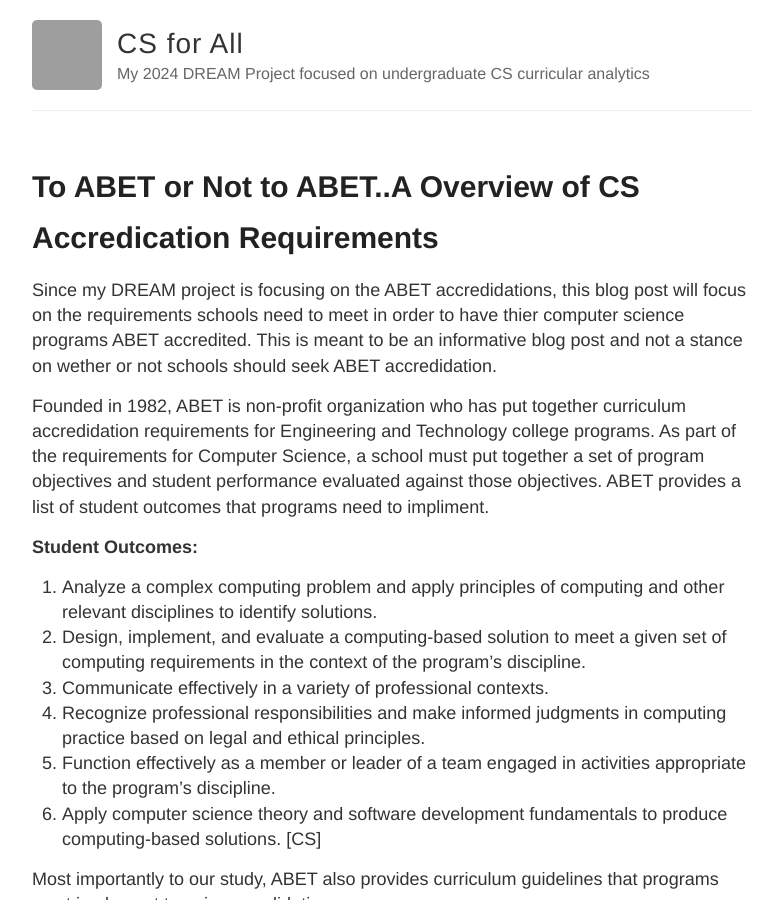
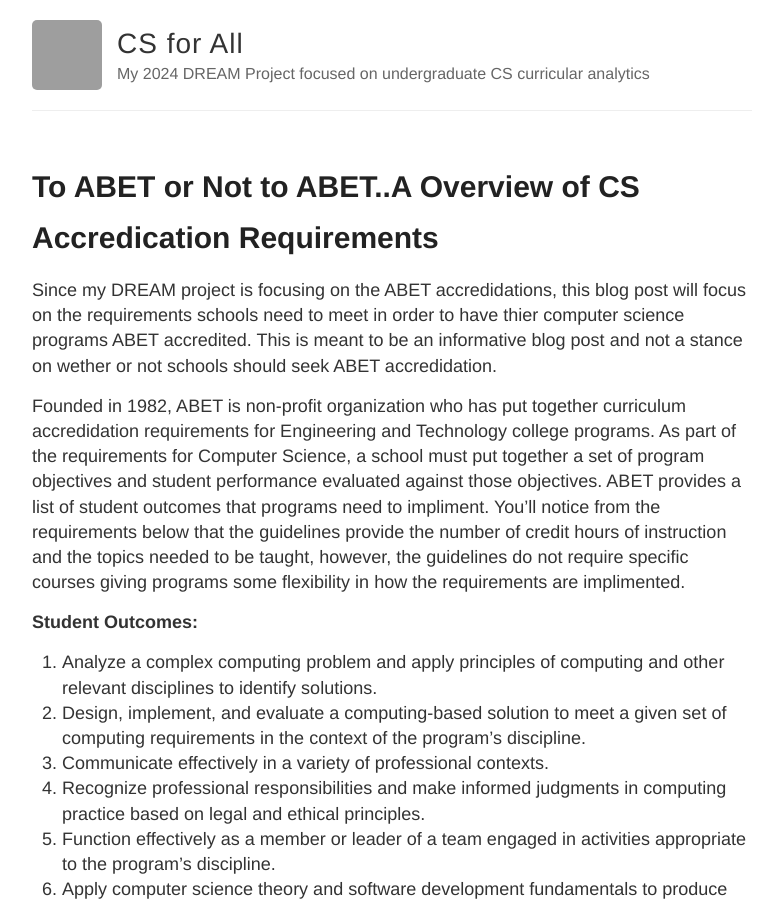
Before and after one commit to scolino/scolino.github.io, a Jekyll site: the page built from _posts/2024-08-06-abet.md, in a window 1280 px wide and 900 px high. Shown: the whole window, without its empty margins (248-1025 px from the left). Built offline with Jekyll 4.4.1, drawn with Linux system fonts in a browser that asks for light colours; grey boxes are pictures that could not be loaded.

Commit message:
blog update

```diff
--- a/_posts/2024-08-06-abet.md
+++ b/_posts/2024-08-06-abet.md
@@ -5,7 +5,7 @@ title: To ABET or Not to ABET..A Overview of CS Accredication Requirements
 Since my DREAM project is focusing on the ABET accredidations, this blog post will focus on the requirements schools need to meet in order to have thier computer science programs ABET accredited. This is meant to be an informative blog post and not a stance on wether or not schools should seek ABET accredidation.
 
 
-Founded in 1982, ABET is non-profit organization who has put together curriculum accredidation requirements for Engineering and Technology college programs.  As part of the requirements for Computer Science, a school must put together a set of program objectives and student performance evaluated against those objectives. ABET provides a list of student outcomes that programs need to impliment.
+Founded in 1982, ABET is non-profit organization who has put together curriculum accredidation requirements for Engineering and Technology college programs.  As part of the requirements for Computer Science, a school must put together a set of program objectives and student performance evaluated against those objectives. ABET provides a list of student outcomes that programs need to impliment. You'll notice from the requirements below that the guidelines provide the number of credit hours of instruction and the topics needed to be taught, however, the guidelines do not require specific courses giving programs some flexibility in how the requirements are implimented.
 
 **Student Outcomes:**
 1. Analyze a complex computing problem and apply principles of computing and other relevant disciplines to identify solutions.
```
